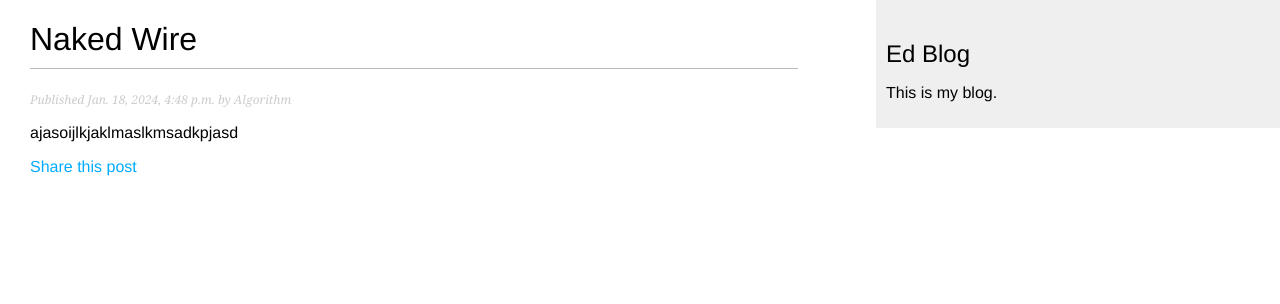
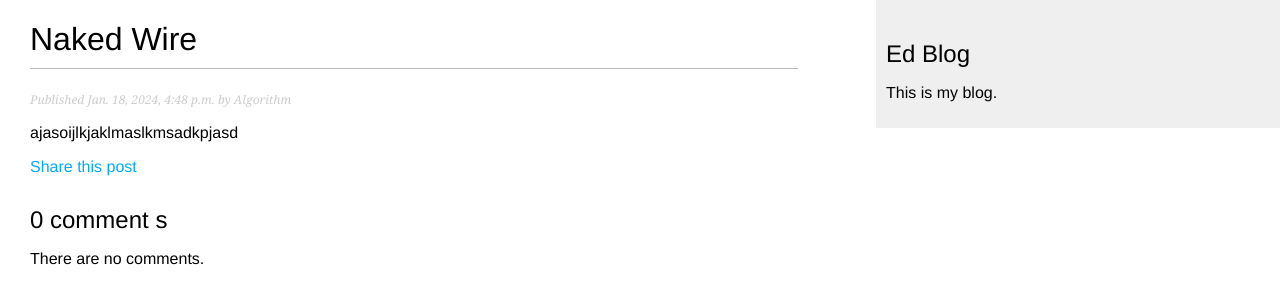
Before and after one commit to Edward-Hanson/advanced-blog, a Django app: a page that uses templates/blog/detail.html in a window 1280 px wide. Shown: the top 304 px of the page. Run offline with Django 4.2, Linux system fonts and the light colour scheme; data comes from the database, SQL or seed files in the repository; both versions use the stored data as it was after the commit; data that the repository does not hold is empty.

Commit message:
comment functionality

```diff
--- a/blog/forms.py
+++ b/blog/forms.py
@@ -1,7 +1,16 @@
 from django import forms
+
+
+from .models import Comment
 
 class EmailForm(forms.Form):
     name = forms.CharField(max_length=25)
     email = forms.EmailField()
     to = forms.EmailField()
     comments = forms.CharField(required=False, widget=forms.Textarea)
+
+class CommentForm(forms.ModelForm):
+
+    class Meta:
+        model = Comment
+        fields = ['name','email','body']
--- a/blog/models.py
+++ b/blog/models.py
@@ -40,3 +40,22 @@ class Post(models.Model):
     def get_absolute_url(self):
         return reverse('blog:post_detail',
                        args=[self.publish.year, self.publish.month,self.publish.day,self.slug])
+
+
+class Comment(models.Model):
+    post = models.ForeignKey(Post, on_delete=models.CASCADE, related_name='comments')
+    name = models.CharField(max_length=75)
+    email = models.EmailField()
+    body = models.TextField()
+    created = models.DateTimeField(auto_now_add=True)
+    updated = models.DateTimeField(auto_now=True)
+    active = models.BooleanField(default=True)
+
+    class Meta:
+        ordering = ['created']
+        indexes = [
+            models.Index(fields=['created']),
+        ]
+
+    def __str__(self):
+        return f'Comment by {self.name} on {self.post}'
--- a/blog/urls.py
+++ b/blog/urls.py
@@ -8,4 +8,5 @@ urlpatterns = [
     path('',views.postlist,name='post_list'),
     path('<int:year>/<int:month>/<int:day>/<slug:post>/',views.post_detail, name='post_detail'),
     path('<int:post_id>/share/',views.post_share,name='post_share'),
+    path('<int:post_id/comment/',views.post_comment,name='post_comment'),
 ]
--- a/blog/views.py
+++ b/blog/views.py
@@ -1,9 +1,10 @@
 from django.shortcuts import render, get_object_or_404
 from django.core.paginator import Paginator, EmptyPage, PageNotAnInteger
 from django.core.mail import send_mail
+from django.views.decorators.http import require_POST
 
-from .models import Post
-from .forms import EmailForm
+from .models import Post, Comment
+from .forms import EmailForm, CommentForm
 
 # Create your views here.
 def postlist(request):
@@ -24,7 +25,10 @@ def post_detail(request,year,month,day,post):
                              publish__year=year,
                              publish__month=month,
                              publish__day=day)
-    return render(request,'blog/detail.html',{'post':post})
+
+    comments = post.comments.filter(active=True)
+    form = CommentForm()
+    return render(request,'blog/detail.html',{'post':post,'comments':comments,'form':form})
 
 
 def post_share(request,post_id):
@@ -44,3 +48,16 @@ def post_share(request,post_id):
     else:
         form = EmailForm()
     return render(request,'blog/email.html',{'post':post,'form':form, 'sent':sent})
+
+@require_POST
+def post_comment(request, post_id):
+    post = get_object_404(Post,id= post_id,status=Post.Status.PUBLISHED)
+    comment = None
+
+    form = CommentForm(data=request.POST)
+    if form.is_valid():
+        comment = form.save(commit=False)
+        comment.post = post
+        comment.save()
+    return render(request,'blog/comment.html',
+                  {'post':post,'form':form,'comment':comment})
--- a/templates/blog/detail.html
+++ b/templates/blog/detail.html
@@ -11,4 +11,20 @@
     Share this post
     </a>
     </p>
+    {% with comments.count as total_comments %}
+    <h2>
+        {{ total_comments }} comment {{ total_comments|pluralize}}
+    </h2>
+    {% endwith %}
+    {% for comment in comments %}
+    <div class="comment">
+        <p class="info">
+            Comment {{ forloop.counter }} by {{ comment.name}}
+            {{comment.created}}
+        </p>
+        {{ comment.body|linebreaks }}
+    </div>
+    {% empty %}
+    <p>There are no comments.</p>
+    {% endfor %}
 {% endblock %}
```
Also changed, not shown: blog/admin.py (+7 -1 lines), blog/migrations/0003_comment_comment_blog_commen_created_0e6ed4_idx.py (added), db.sqlite3, 1 other file.
